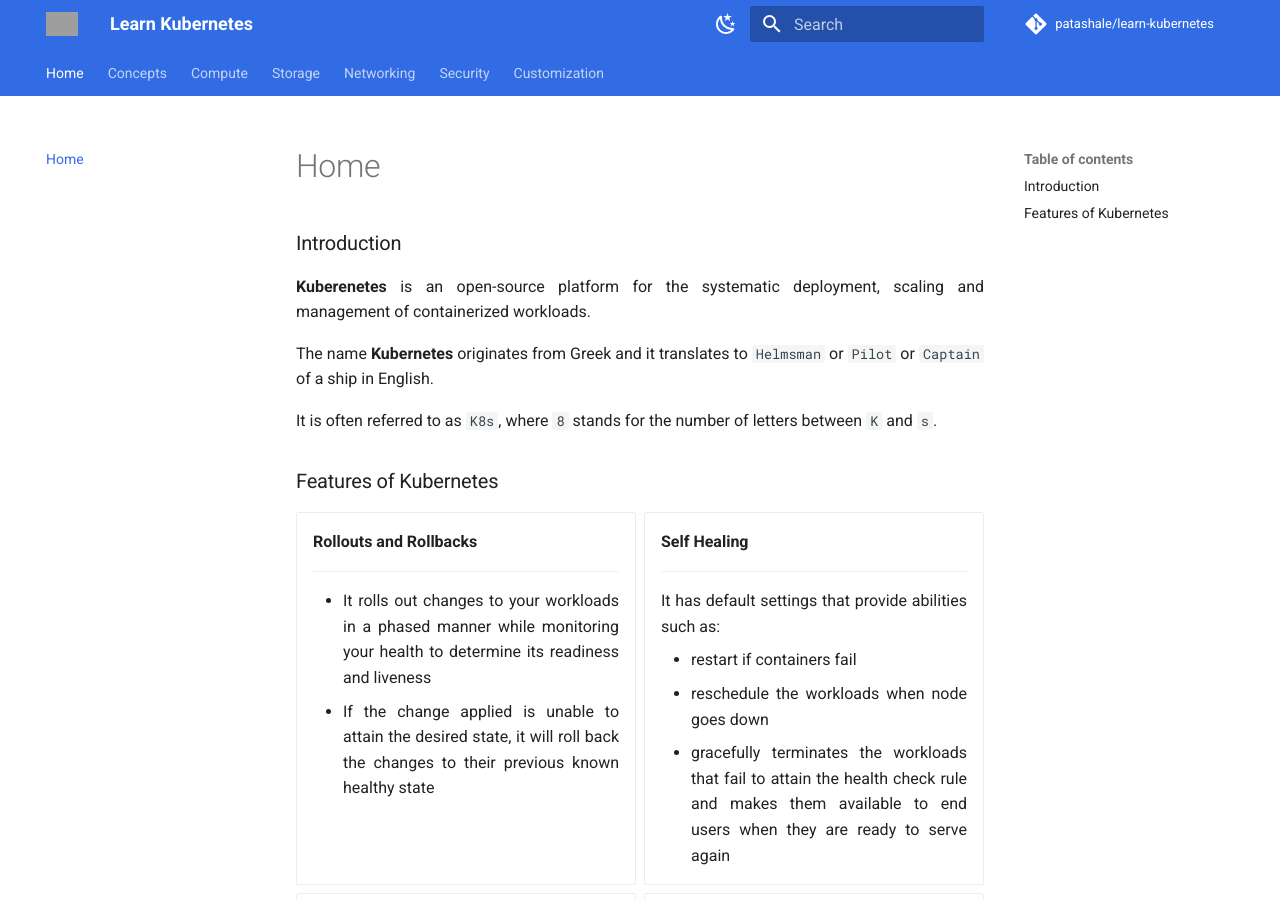
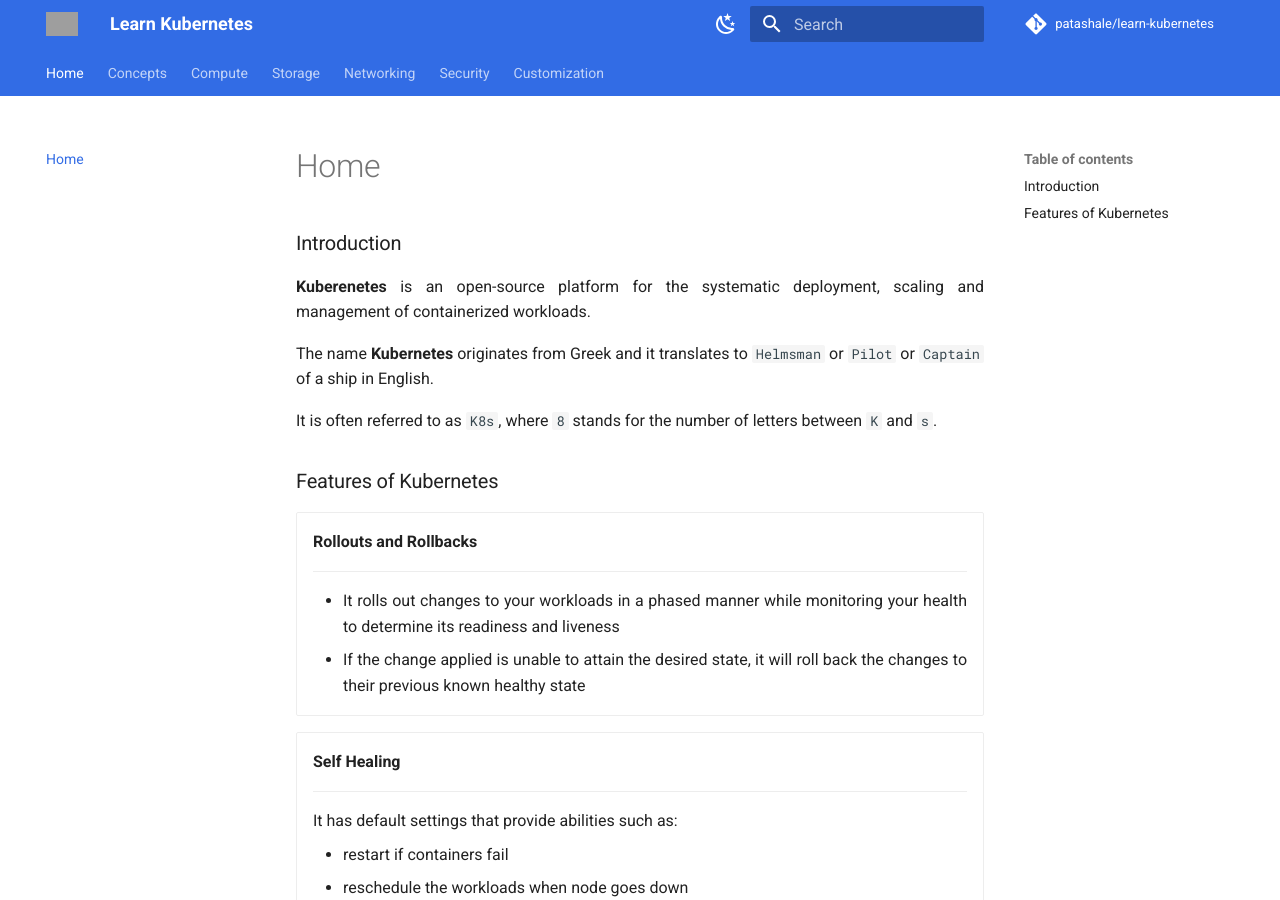
Before and after one commit to patashale/learn-kubernetes, an MkDocs documentation site: the page built from docs/index.md, in a window 1280 px wide and 900 px high. Built offline with MkDocs 1.6.1 and Material for MkDocs 9.7.7, drawn with Linux system fonts in a browser that asks for light colours; comment, search, counter and statistics services are not loaded; grey boxes are pictures that could not be loaded.

Commit message:
apply grid cards for features of k8s

```diff
--- a/docs/index.md
+++ b/docs/index.md
@@ -19,6 +19,8 @@
     - It rolls out changes to your workloads in a phased manner while monitoring your health to determine its readiness and liveness
     - If the change applied is unable to attain the desired state, it will roll back the changes to their previous known healthy state
 
+</div>
+<div class="grid cards" markdown>
 
 - __Self Healing__
 
@@ -30,6 +32,8 @@
     - reschedule the workloads when node goes down
     - gracefully terminates the workloads that fail to attain the health check rule and makes them available to end users when they are ready to serve again
 
+</div>
+<div class="grid cards" markdown>
 
 - __Horizontal Scaling__
 
@@ -37,17 +41,26 @@
 
     It allows your workloads to be scaled horizontally based on demand or on certain events that are configured by you
 
+</div>
+<div class="grid cards" markdown>
+
 - __Storage Management__
 
     -----
 
     It mounts to the storage system of your choice while also taking care of their lifecycle
 
+</div>
+<div class="grid cards" markdown>
+
 - __Secret & Configuration Management__
 
     -----
 
     It allows you to create, update and consume the secrets and configuration required for your workloads without rebuilding its image and exposing the secrets as plain text
+
+</div>
+<div class="grid cards" markdown>
 
 -   __Service Discovery and Load Balancing__
 
@@ -56,11 +69,17 @@
     - It comes with an out-of-the-box service discovery mechanism to discover your workloads
     - It gives workloads their own IP addresses and a single DNS name for a set of workloads and can load balance across them
 
+</div>
+<div class="grid cards" markdown>
+
 -  __Batch Execution__
 
     -----
 
     It allows you to execute certain jobs until the desired result is attained
+
+</div>
+<div class="grid cards" markdown>
 
 -   __IPv4 & IPv6 Dual-stack__
 
@@ -68,11 +87,17 @@
 
     It allocates IPv4 and IPv6 addresses to workloads
 
+</div>
+<div class="grid cards" markdown>
+
 -  __Customization__
 
     -----
 
     It is highly customizable and extensible without requiring you to submit a pull, merge or change request to the upstream source code
+
+</div>
+<div class="grid cards" markdown>
 
 -   __Resource Management__
 
```
